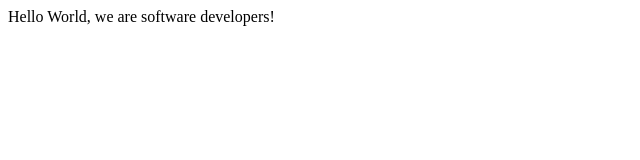
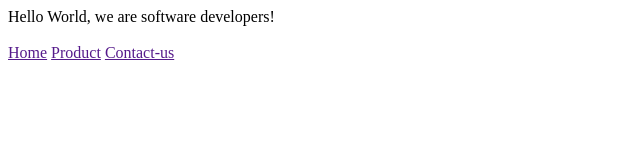
Before and after one commit to semaynehkebede/semayneh_edgar, a plain HTML site: page fcc-test-suite-template-master/index.html in a window 1280 px wide. Shown: the whole page, without its empty margins (0-640 px from the left). Drawn offline with Linux system fonts and the light colour scheme.

Commit message:
commit of nav barand three links

```diff
--- a/fcc-test-suite-template-master/index.html
+++ b/fcc-test-suite-template-master/index.html
@@ -23,7 +23,11 @@
     -->
     <header id="header">
       <img id="header-img" src="" alt="">
-
+      <nav id="nav-bar">
+        <a href="" class="nav-link">Home</a>
+        <a href="" class="nav-link">Product</a>
+        <a href="" class="nav-link">Contact-us</a>
+      </nav>
     </header>
 
     <script  src="js/index.js"></script>
```
